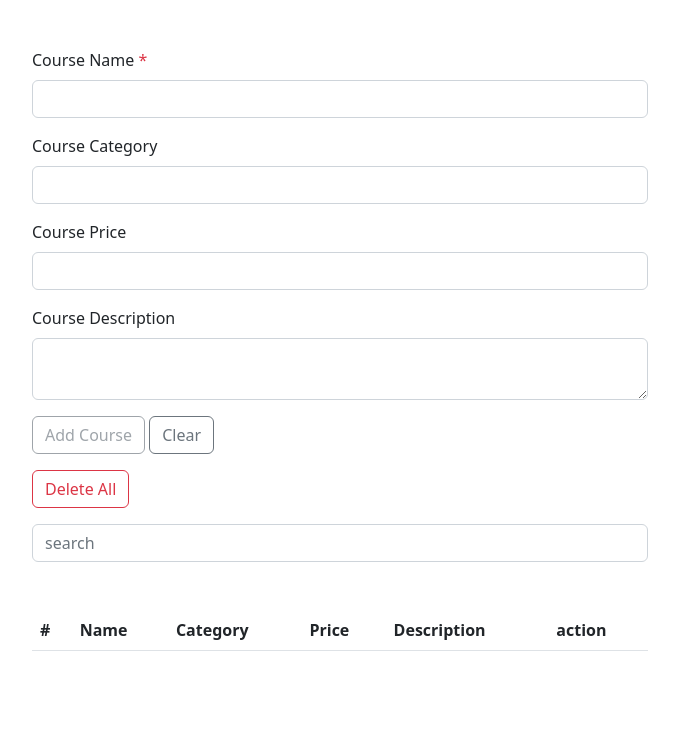
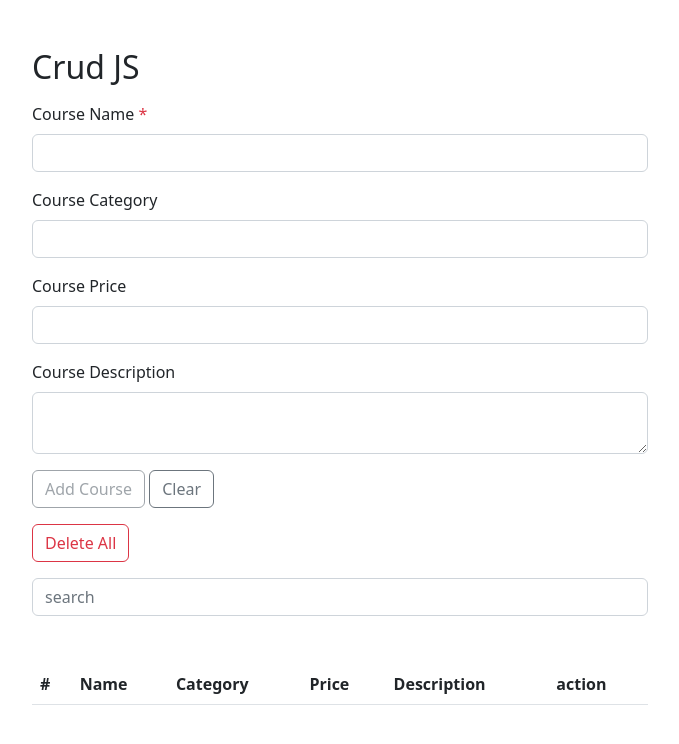
Before and after one commit to AyahDweikat/js_crud, a plain HTML site: page index.html in a window 1280 px wide. Shown: the whole page, without its empty margins (300-979 px from the left). Drawn offline with nearby package versions, Linux system fonts and the light colour scheme; some packages are replaced by stand-ins of ours; a script that the page names is missing.

Commit message:
add heading

```diff
--- a/index.html
+++ b/index.html
@@ -16,6 +16,7 @@
 </head>
 <body>
   <div class="container w-50 m-auto my-5">
+    <h2 class="mb-3" >Crud JS</h2>
     <div class="mb-3">
       <label for="exampleInputEmail1" class="form-label">Course Name <span class="text-danger">*</span></label>
       <input id="courseName" type="text" class="form-control" id="exampleInputEmail1" aria-describedby="emailHelp">
```
